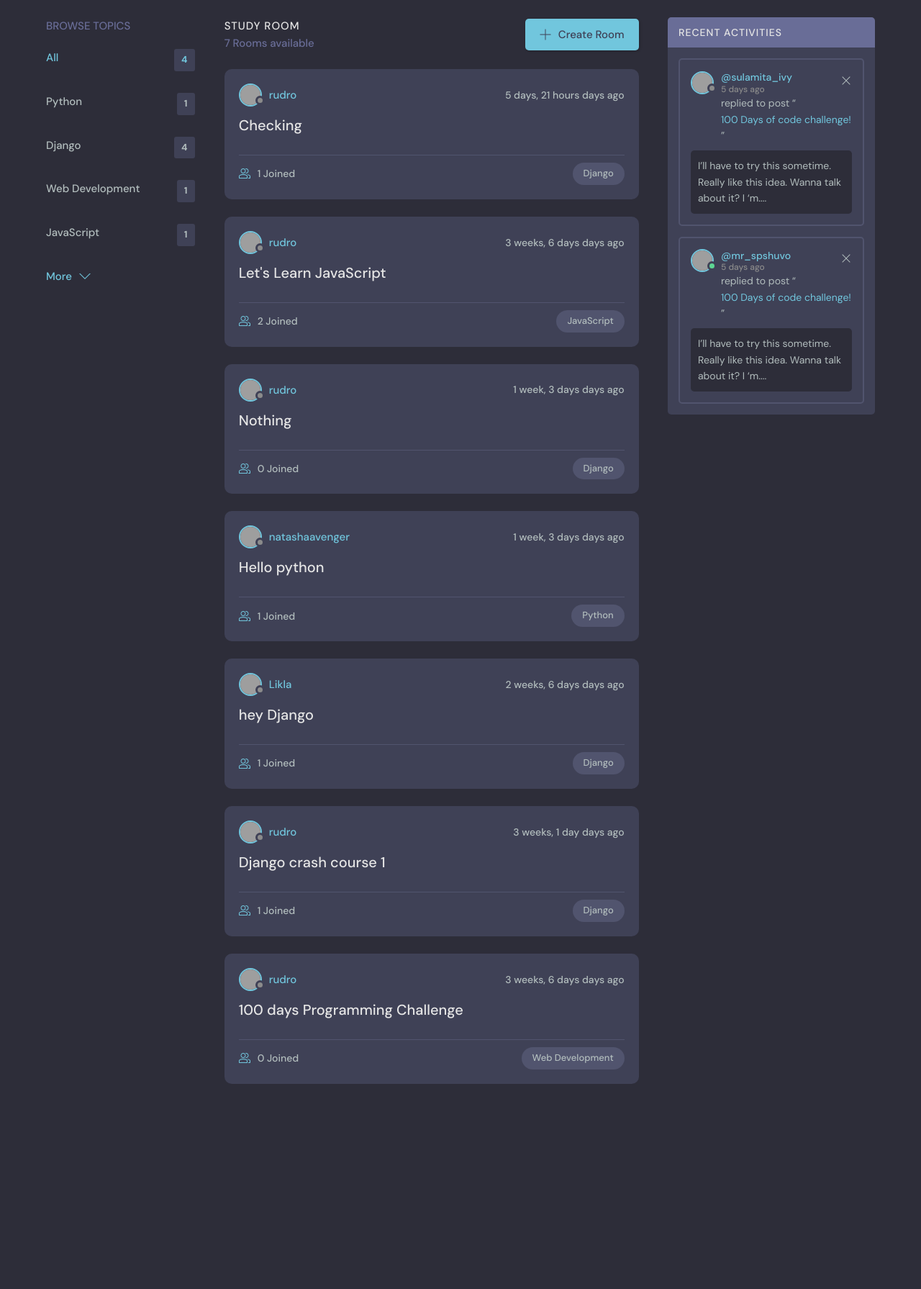
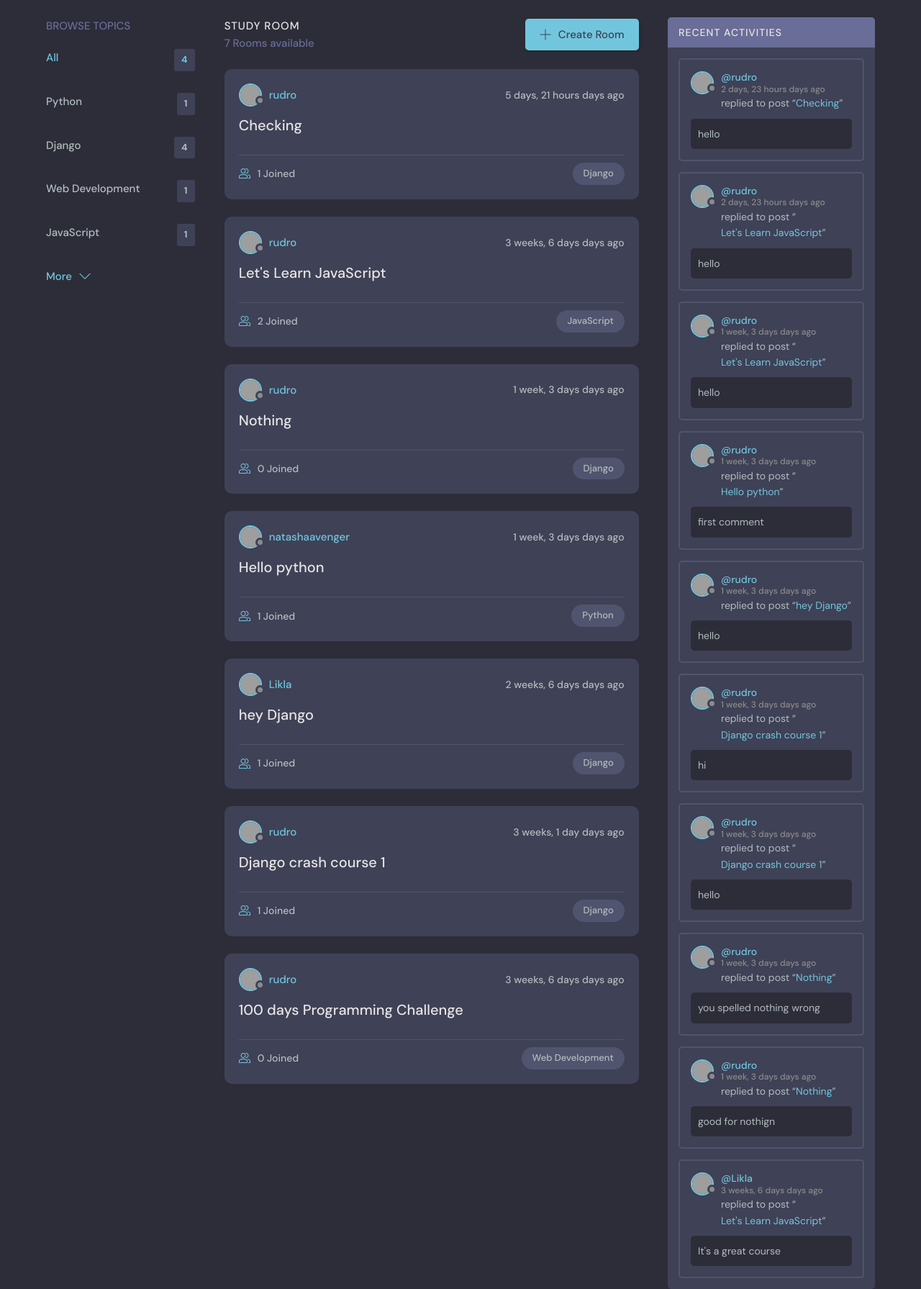
Before and after one commit to SynysterRudro/Django-StudyBud, a Django app: page / in a window 1280 px wide. Shown: the part 76-1867 px from the top of the page at 72% size. Before the commit the page ends 1582 px from the top, so only its background shows below. Run offline with Django 5.2, Linux system fonts and the light colour scheme; data comes from the database, SQL or seed files in the repository; grey boxes are pictures that could not be loaded.

Commit message:
activity feed updated

```diff
--- a/base/templates/base/activity_component.html
+++ b/base/templates/base/activity_component.html
@@ -1,16 +1,50 @@
-<h3>Recent Activity</h3>
-<hr />
-{% for message in room_messages %}
-<div>
-  <small
-    ><a href="{%url 'user-profile' message.user.id%}">@{{message.user}}</a>
-    {{message.created|timesince}}</small
-  >
-  <small>replied to "{{message.room}}"</small>
-  <p>{{message}}</p>
-  {% if request.user == message.user %}
-  <a href="{% url 'delete-message' message.id %}">Delete</a>
-  {% endif %}
-  <hr />
+<div class="activities">
+  <div class="activities__header">
+    <h2>Recent Activities</h2>
+  </div>
+  {% for message in room_messages %}
+  <div class="activities__box">
+    <div class="activities__boxHeader roomListRoom__header">
+      <a
+        href="{%url 'user-profile' message.user.id%}"
+        class="roomListRoom__author"
+      >
+        <div class="avatar avatar--small">
+          <img src="https://randomuser.me/api/portraits/women/11.jpg" />
+        </div>
+        <p>
+          @{{message.user}}
+          <span>{{message.created|timesince}} days ago</span>
+        </p>
+      </a>
+
+      {% if request.user == message.user %}
+      <div class="roomListRoom__actions">
+        <a href="{% url 'delete-message' message.id %} ">
+          <svg
+            version="1.1"
+            xmlns="http://www.w3.org/2000/svg"
+            width="32"
+            height="32"
+            viewBox="0 0 32 32"
+          >
+            <title>remove</title>
+            <path
+              d="M27.314 6.019l-1.333-1.333-9.98 9.981-9.981-9.981-1.333 1.333 9.981 9.981-9.981 9.98 1.333 1.333 9.981-9.98 9.98 9.98 1.333-1.333-9.98-9.98 9.98-9.981z"
+            ></path>
+          </svg>
+        </a>
+      </div>
+      {% endif %}
+    </div>
+    <div class="activities__boxContent">
+      <p>
+        replied to post “<a href="{%url 'room' message.room.id%}"
+          >{{message.room}}</a
+        >”
+      </p>
+      <div class="activities__boxRoomContent">{{ message.body }}</div>
+    </div>
+  </div>
+  {% endfor %}
 </div>
-{%endfor%}
--- a/base/templates/base/home.html
+++ b/base/templates/base/home.html
@@ -37,7 +37,7 @@
           <h2>Study Room</h2>
           <p>{{room_count}} Rooms available</p>
         </div>
-        <a class="btn btn--main" href="create-room.html">
+        <a class="btn btn--main" href="{% url 'create-room' %}">
           <svg
             version="1.1"
             xmlns="http://www.w3.org/2000/svg"
@@ -59,90 +59,9 @@
     <!-- Room List End -->
 
     <!-- Activities Start -->
-    <div class="activities">
-      <div class="activities__header">
-        <h2>Recent Activities</h2>
-      </div>
-      <div class="activities__box">
-        <div class="activities__boxHeader roomListRoom__header">
-          <a href="profile.html" class="roomListRoom__author">
-            <div class="avatar avatar--small">
-              <img src="https://randomuser.me/api/portraits/women/11.jpg" />
-            </div>
-            <p>
-              @sulamita_ivy
-              <span>5 days ago</span>
-            </p>
-          </a>
-          <div class="roomListRoom__actions">
-            <a href="#">
-              <svg
-                version="1.1"
-                xmlns="http://www.w3.org/2000/svg"
-                width="32"
-                height="32"
-                viewBox="0 0 32 32"
-              >
-                <title>remove</title>
-                <path
-                  d="M27.314 6.019l-1.333-1.333-9.98 9.981-9.981-9.981-1.333 1.333 9.981 9.981-9.981 9.98 1.333 1.333 9.981-9.98 9.98 9.98 1.333-1.333-9.98-9.98 9.98-9.981z"
-                ></path>
-              </svg>
-            </a>
-          </div>
-        </div>
-        <div class="activities__boxContent">
-          <p>
-            replied to post “<a href="room.html">100 Days of code challenge!</a
-            >”
-          </p>
-          <div class="activities__boxRoomContent">
-            I’ll have to try this sometime. Really like this idea. Wanna talk
-            about it? I ‘m....
-          </div>
-        </div>
-      </div>
 
-      <div class="activities__box">
-        <div class="activities__boxHeader roomListRoom__header">
-          <a href="profile.html" class="roomListRoom__author">
-            <div class="avatar avatar--small active">
-              <img src="https://randomuser.me/api/portraits/men/13.jpg" />
-            </div>
-            <p>
-              @mr_spshuvo
-              <span>5 days ago</span>
-            </p>
-          </a>
-          <div class="roomListRoom__actions">
-            <a href="#">
-              <svg
-                version="1.1"
-                xmlns="http://www.w3.org/2000/svg"
-                width="32"
-                height="32"
-                viewBox="0 0 32 32"
-              >
-                <title>remove</title>
-                <path
-                  d="M27.314 6.019l-1.333-1.333-9.98 9.981-9.981-9.981-1.333 1.333 9.981 9.981-9.981 9.98 1.333 1.333 9.981-9.98 9.98 9.98 1.333-1.333-9.98-9.98 9.98-9.981z"
-                ></path>
-              </svg>
-            </a>
-          </div>
-        </div>
-        <div class="activities__boxContent">
-          <p>
-            replied to post “<a href="room.html">100 Days of code challenge!</a
-            >”
-          </p>
-          <div class="activities__boxRoomContent">
-            I’ll have to try this sometime. Really like this idea. Wanna talk
-            about it? I ‘m....
-          </div>
-        </div>
-      </div>
-    </div>
+    {% include 'base/activity_component.html' %}
+
     <!-- Activities End -->
   </div>
 </main>
```
